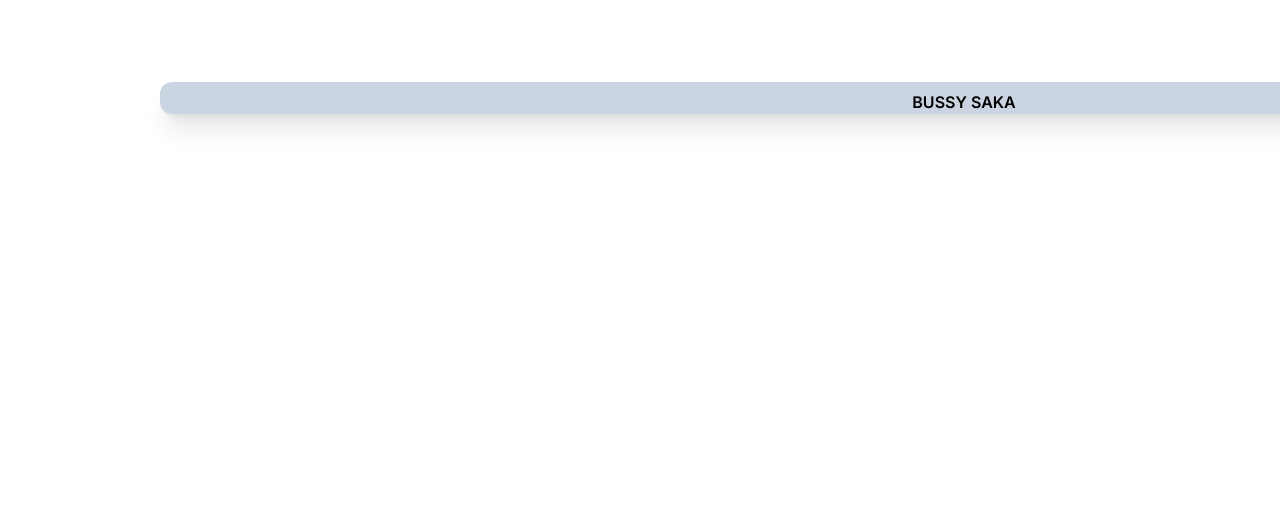
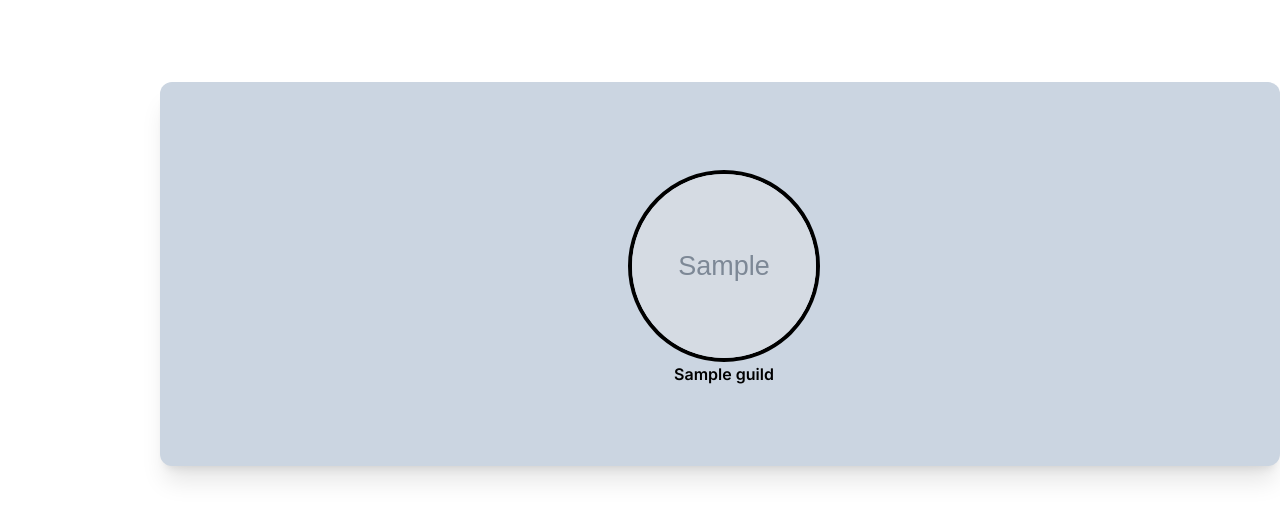
Before and after one commit to Ndymario/DashMod, a Python web app: template templates/dashboard.html in a window 1280 px wide; the page is wider, and only the part inside the window is pictured. Shown: the part 170-690 px from the top of that part. Run offline with Jinja, Linux system fonts and the light colour scheme; the template is opened without the code that fills it: most values are stand-ins (such as "Sample title", 1, 10 or a date in 2020); grey boxes marked "Sample" are stand-in pictures; some libraries are stand-ins or nearby versions.

Commit message:
Changed a lot of stuff it looks nicer now!

```diff
--- a/templates/dashboard.html
+++ b/templates/dashboard.html
@@ -18,8 +18,17 @@
 <body>
 <h1 align="center" class="text-4xl mt-20">Welcome {{user.name}}, {{choice}}</h1>
 <h2 align="center" class="text-2xl mt-5 text-gray-400">Select the server you want to moderate {{user.name}}.</h2>
-<div class="w-[1600px] flex ml-40 mt-20 justify-evenly shadow-xl rounded-xl pl-2 pt-2 bg-slate-300">
-    BUSSY SAKA
+<div class="flex justify-center items-center">
+    <div class="w-[1600px] flex ml-40 mt-20 justify-around items-center h-96 shadow-xl rounded-xl pl-2 pt-2 bg-slate-300">
+                {% for guild in guilds %}
+                <a href="nothing for now">
+                    <div class="transition hover:-translate-y-1 hover:scale-110">
+                        <img src="{{guild.icon_url}}" alt="{{guild.name}}" class="rounded-full w-48 h-48 border-4 border-black">
+                        <p align="center">{{guild.name}}</p>
+                    </div>
+                </a>
+                {% endfor %}
+    </div>
 </div>
 </body>
 </html>
```
